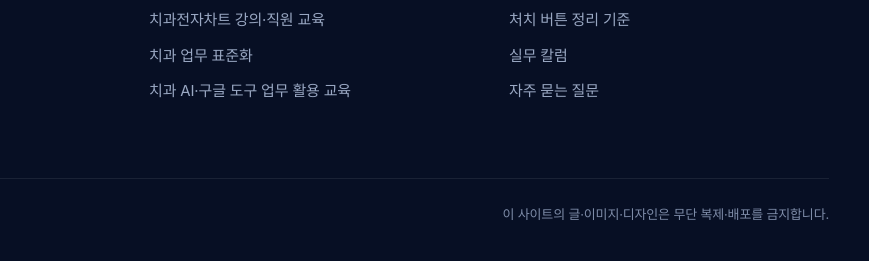
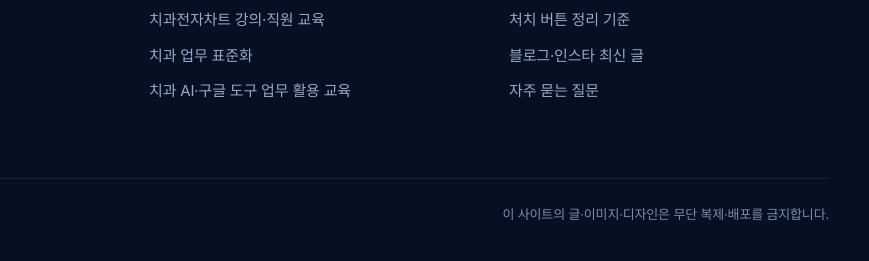
Before and after one commit to maurice2895/maurice2895.github.io, a plain HTML site: page oneclick/index.html in a window 1280 px wide. Shown: the part 3287-3548 px from the top of the page, 411-1280 px from the left. Drawn offline with Linux system fonts and the light colour scheme; a web font is replaced by a local one.

Commit message:
블로그 연동: 하단 바로가기 이름 변경
Updated list items in the '바로가기' section to include new blog and Instagram links.

```diff
--- a/oneclick/index.html
+++ b/oneclick/index.html
@@ -285,7 +285,7 @@
       </div>
       <div>
         <h2>바로가기</h2>
-        <ul><li><a href="/about/">조재연 강사 소개</a></li><li><a href="/emr-button-guide/">처치 버튼 정리 기준</a></li><li><a href="/column/">실무 칼럼</a></li><li><a href="/faq/">자주 묻는 질문</a></li></ul>
+        <ul><li><a href="/about/">조재연 강사 소개</a></li><li><a href="/emr-button-guide/">처치 버튼 정리 기준</a></li><li><a href="/column/">블로그·인스타 최신 글</a></li><li><a href="/faq/">자주 묻는 질문</a></li></ul>
       </div>
     </div>
     <div class="footer-bottom">
```
